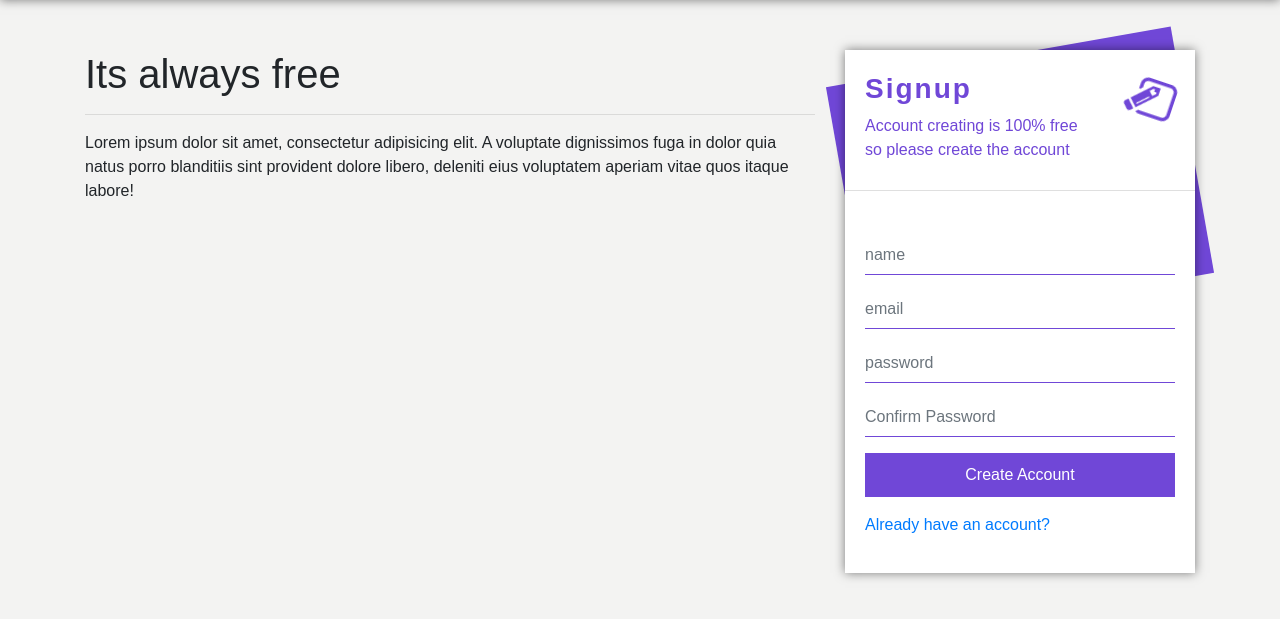
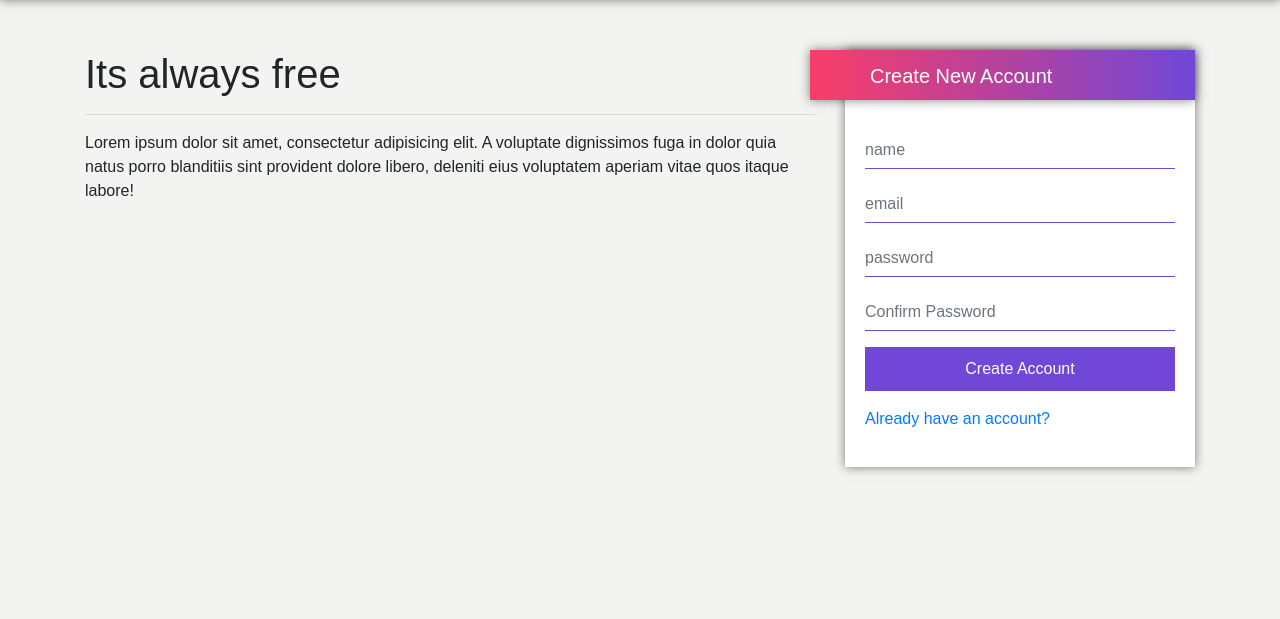
Before and after one commit to devsantoshm/loginmoderno, a PHP site: page / in a window 1280 px wide. Shown: the part 56-675 px from the top of the page. Run offline with PHP 8.4, Linux system fonts and the light colour scheme; some libraries are stand-ins or nearby versions.

Commit message:
Update form design

```diff
--- a/assets/css/style.css
+++ b/assets/css/style.css
@@ -91,7 +91,7 @@ body{
 	background-color: #7047d7!important;
 }
 
-.card::before{
+/* .card::before{
 	position: absolute;
 	content: "";
 	width: 100%;
@@ -104,7 +104,7 @@ body{
 	transform: rotate(-10deg);
 	background-color: #7047d7;
 	z-index: -1;
-}
+} */
 
 /* === Login Form Design ===*/
 .login-cover{
@@ -226,3 +226,22 @@ body{
 .online{
 	color:#f93d67;
 }
+
+.form-icon{
+	position: absolute;
+	right: 0;
+	width: 110%;
+	height: 50px;
+	color:#fff;
+	box-shadow: 0 0 10px rgba(0,0,0,0.5);
+	line-height: 50px;
+	background: linear-gradient(left,#f93d67,#7047d7);
+	background: -webkit-linear-gradient(left,#f93d67,#7047d7);
+	background: -moz-linear-gradient(left,#f93d67,#7047d7);
+	background: -ms-linear-gradient(left,#f93d67,#7047d7);
+}
+.label-heading {
+	padding:  14px 60px;
+	box-sizing: border-box;
+	font-size: 22px;
+}
--- a/index.php
+++ b/index.php
@@ -42,7 +42,7 @@ if(isset($_SESSION['user_id']))
 				<div class="signup-cover">
 					<div class="card">
 						<div class="card-header">
-							<div class="row">
+							<!-- <div class="row">
 								<div class="col-md-9">
 									<h3 class="form-heading">Signup</h3>
 									<p>Account creating is 100% free so please create the account</p>
@@ -50,7 +50,7 @@ if(isset($_SESSION['user_id']))
 								<div class="col-md-3 text-right">
 									<i class="fa fa-pencil-square-o fa-3x"></i>
 								</div>
-							</div>
+							</div> -->
 						</div>
 						<div class="card-body">
 							<form id="signup_submit">
@@ -81,13 +81,16 @@ if(isset($_SESSION['user_id']))
 								</div>
 							</form>
 						</div>
+						<div class="form-icon">
+							<div class="label-heading"><h5>Create New Account</h5></div>
+						</div>
 					</div>
 				</div>
 
 				<div class="login-cover">
 					<div class="card">
 						<div class="card-header">
-							<div class="row">
+							<!-- <div class="row">
 								<div class="col-md-9">
 									<h3 class="form-heading">Login</h3>
 									<p>Enter Email and password</p>
@@ -95,7 +98,7 @@ if(isset($_SESSION['user_id']))
 								<div class="col-md-3 text-right">
 									<i class="fa fa-lock fa-3x"></i>
 								</div>
-							</div>
+							</div> -->
 						</div>
 						<div class="card-body">
 							<form id="login-submit-form">
@@ -118,6 +121,9 @@ if(isset($_SESSION['user_id']))
 								</div>
 							</form>
 						</div>
+						<div class="form-icon">
+							<div class="label-heading"><h5>User Login</h5></div>
+						</div>
 					</div>
 				</div>
 			</div>
```
